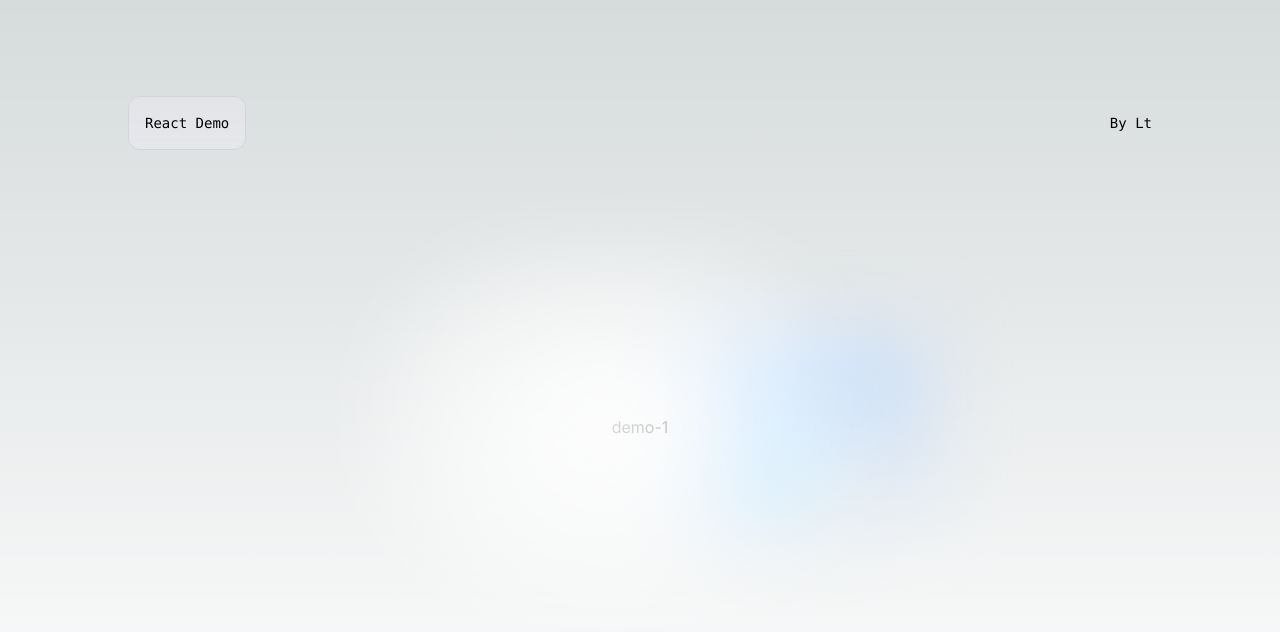
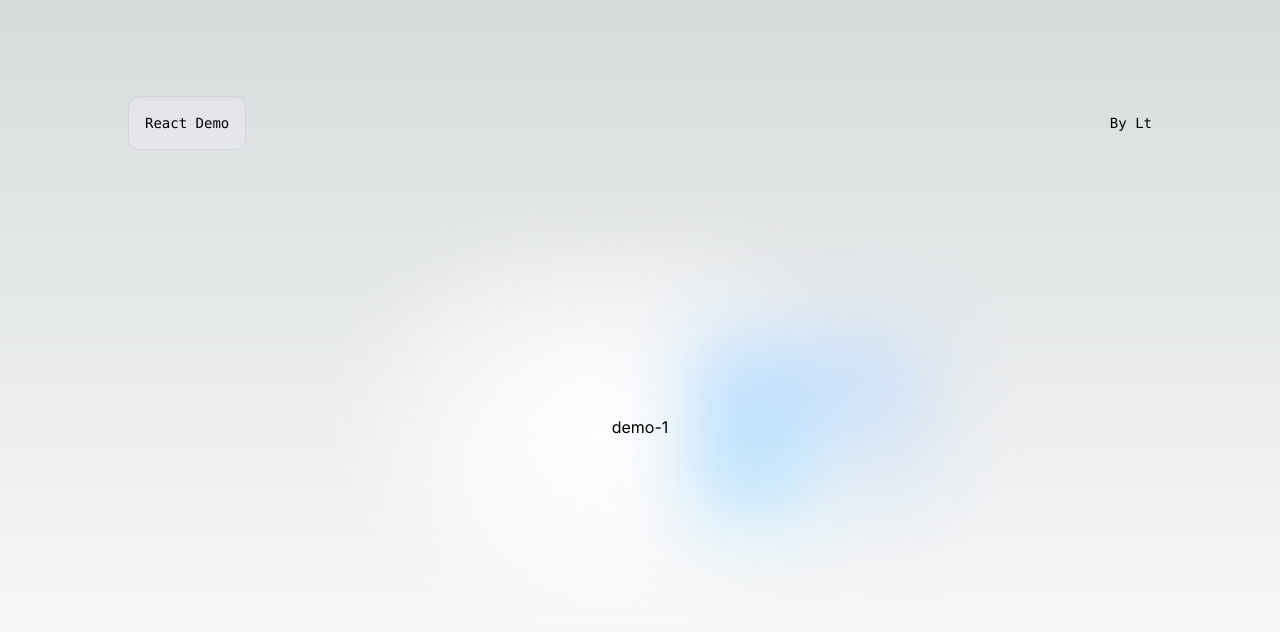
Before and after one commit to jianglin-wu/next-lite-app, a Next.js app: page / in a window 1280 px wide. Shown: the top 632 px of the page. Built offline with nearby package versions, Linux system fonts and the light colour scheme.

Commit message:
fix: link

```diff
--- a/src/app/page.tsx
+++ b/src/app/page.tsx
@@ -12,7 +12,7 @@ export default function Home() {
         </div>
       </div>
 
-      <div className="relative z-[-1] flex place-items-center before:absolute before:h-[300px] before:w-full before:-translate-x-1/2 before:rounded-full before:bg-gradient-radial before:from-white before:to-transparent before:blur-2xl before:content-[''] after:absolute after:-z-20 after:h-[180px] after:w-full after:translate-x-1/3 after:bg-gradient-conic after:from-sky-200 after:via-blue-200 after:blur-2xl after:content-[''] before:dark:bg-gradient-to-br before:dark:from-transparent before:dark:to-blue-700 before:dark:opacity-10 after:dark:from-sky-900 after:dark:via-[#0141ff] after:dark:opacity-40 sm:before:w-[480px] sm:after:w-[240px] before:lg:h-[360px]">
+      <div className="relative before:z-[-1] after:z-[-1] flex place-items-center before:absolute before:h-[300px] before:w-full before:-translate-x-1/2 before:rounded-full before:bg-gradient-radial before:from-white before:to-transparent before:blur-2xl before:content-[''] after:absolute after:h-[180px] after:w-full after:translate-x-1/3 after:bg-gradient-conic after:from-sky-200 after:via-blue-200 after:blur-2xl after:content-[''] before:dark:bg-gradient-to-br before:dark:from-transparent before:dark:to-blue-700 before:dark:opacity-10 after:dark:from-sky-900 after:dark:via-[#0141ff] after:dark:opacity-40 sm:before:w-[480px] sm:after:w-[240px] before:lg:h-[360px]">
         <ul>
           <li>
             <Link href="/demo-1">demo-1</Link>
```
